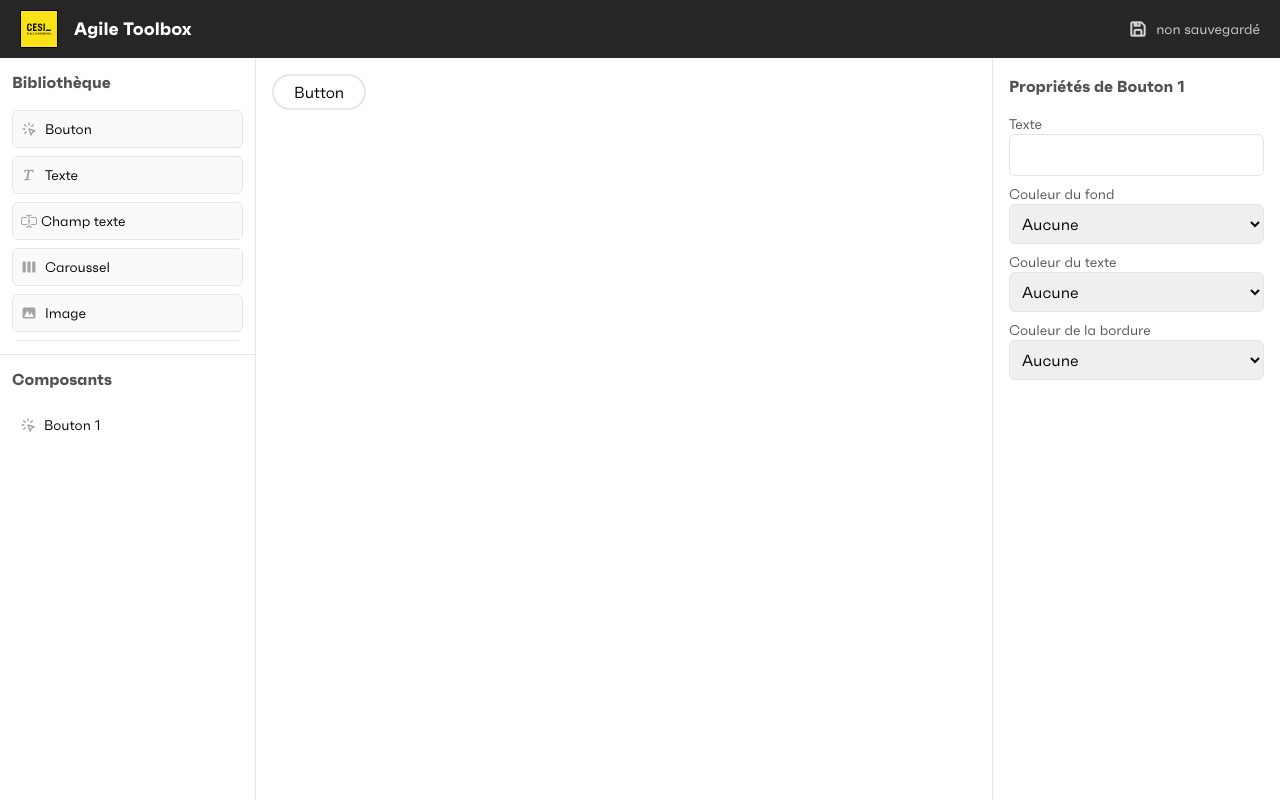
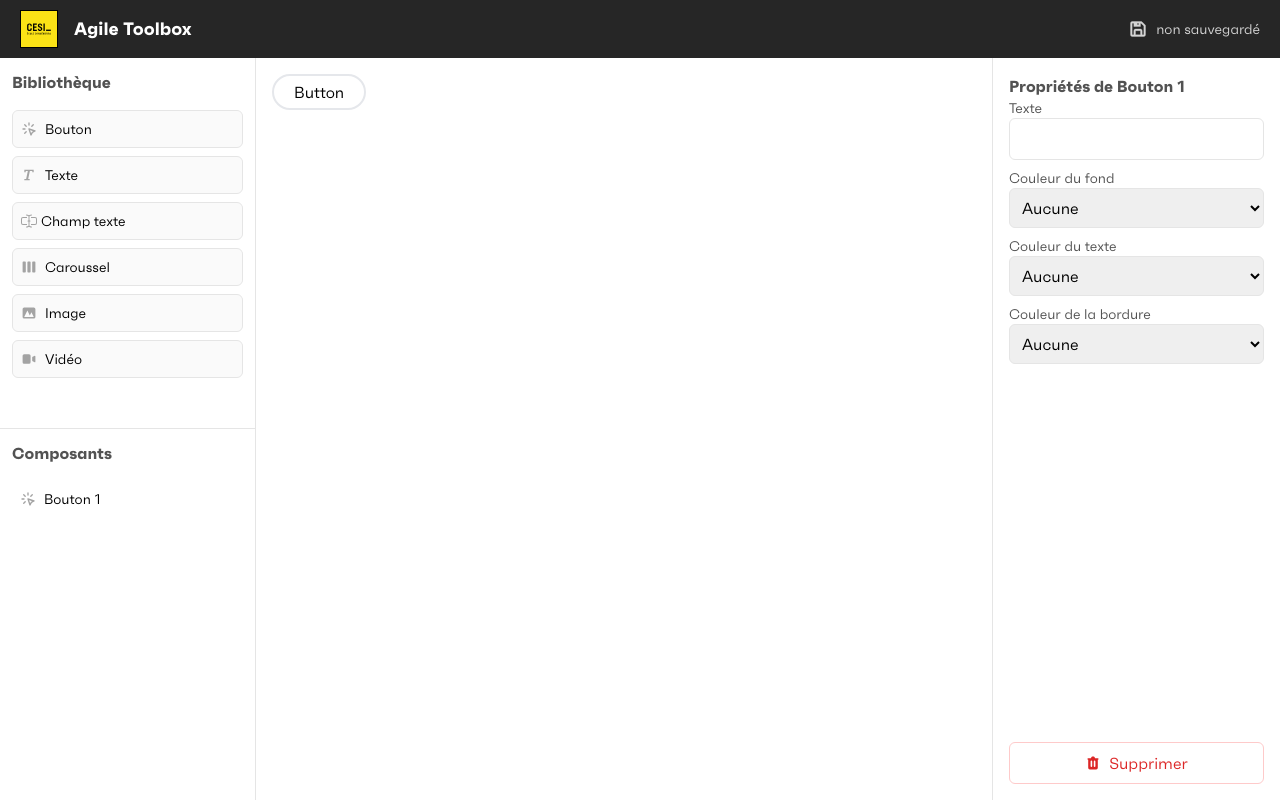
Before and after one commit to floriaaan/agile-toolbox, a Next.js app: page / in a window 1280 px wide. Both pictures are taken after a click on the button "Bouton". Built offline with nearby package versions, Linux system fonts and the light colour scheme.

Commit message:
feat(delete): remove button

```diff
--- a/components/Layout.jsx
+++ b/components/Layout.jsx
@@ -2,7 +2,13 @@ import { createContext, useContext, useEffect, useState } from "react";
 import { TbClick } from "react-icons/tb";
 import { BiText } from "react-icons/bi";
 
-import { HiViewBoards, HiVideoCamera, HiPhotograph } from "react-icons/hi";
+import {
+  HiViewBoards,
+  HiVideoCamera,
+  HiPhotograph,
+  HiX,
+  HiTrash,
+} from "react-icons/hi";
 
 import { BsInputCursorText } from "react-icons/bs";
 
@@ -59,10 +65,15 @@ export const LayoutProvider = ({ children }) => {
 export const useLayout = () => useContext(LayoutContext);
 
 const LeftSidebar = () => {
-  const { components, setComponents, setSelectedComponentIndex } = useLayout();
+  const {
+    components,
+    setComponents,
+    selectedComponentIndex,
+    setSelectedComponentIndex,
+  } = useLayout();
   return (
     <div className="w-64 h-full border-r border-neutral-200">
-      <div className="p-3 border-b h-2/5 border-neutral-200">
+      <div className="p-3 border-b h-1/2 border-neutral-200">
         <h2 className="font-bold text-neutral-600">Bibliothèque</h2>
         <div className="flex flex-col mt-4 overflow-y-auto h-full max-h-[85%] gap-y-2">
           <button
@@ -175,15 +186,16 @@ const LeftSidebar = () => {
         </div>
       </div>
 
-      <div className="p-3 h-3/5 border-neutral-200">
+      <div className="p-3 h-1/2 border-neutral-200">
         <h2 className="font-bold text-neutral-600">Composants</h2>
         <div className="flex flex-col mt-4 overflow-y-auto h-full max-h-[85%] gap-y-2">
           {components.map((component, i) => (
             <button
               key={component?.key}
               onClick={() => setSelectedComponentIndex(i)}
-              className="inline-flex items-center p-2 text-sm duration-150 border-b last:border-0 hover:bg-neutral-100 active:bg-neutral-200 active:border-neutral-300 border-neutral-200 "
+              className="inline-flex items-center justify-between w-full p-2 text-sm duration-150 border-b last:border-0 hover:bg-neutral-100 active:bg-neutral-200 active:border-neutral-300 border-neutral-200 "
             >
+              <span className="inline-flex items-center">
                 {component?.type === "button" && (
                   <TbClick className="w-4 h-4 mr-2 text-neutral-400" />
                 )}
@@ -203,6 +215,19 @@ const LeftSidebar = () => {
                   <HiVideoCamera className="w-4 h-4 mr-2 text-neutral-400" />
                 )}
                 {component?.name}
+              </span>
+              {/* <button
+                className="flex items-center justify-center w-5 h-5 bg-red-100 rounded-lg"
+                onClick={() => {
+                  const old = components;
+                  old.splice(i, 1);
+                  setComponents(old);
+                  if (selectedComponentIndex === i)
+                    setSelectedComponentIndex(undefined);
+                }}
+              >
+                <HiX className="w-3 h-3 text-red-700" />
+              </button> */}
             </button>
           ))}
         </div>
@@ -215,7 +240,7 @@ const LeftSidebar = () => {
  * Figma-style sidebar for properties
  */
 const RightSidebar = () => {
-  const { selectedComponentIndex, setComponents, components } = useLayout();
+  const { selectedComponentIndex,setSelectedComponentIndex, setComponents, components } = useLayout();
   const component = components[selectedComponentIndex];
   const [text, setText] = useState(component?.props?.text || "");
   const [bgColor, setBgColor] = useState(
@@ -250,7 +275,8 @@ const RightSidebar = () => {
   }, [text, bgColor, textColor, borderColor, url]);
 
   return component ? (
-    <div className="flex flex-col h-full p-4 border-l border-neutral-200 w-72 gap-y-4">
+    <div className="flex flex-col justify-between h-full p-4 border-l border-neutral-200 w-72 gap-y-4">
+      <div className="flex flex-col h-full grow">
         <h2 className="font-bold text-neutral-600">
           Propriétés de {component.name}
         </h2>
@@ -326,5 +352,18 @@ const RightSidebar = () => {
           )}
         </div>
       </div>
+      <button
+        onClick={() => {
+          const old = components;
+          old.splice(selectedComponentIndex, 1);
+          setComponents([...old]);
+          setSelectedComponentIndex(undefined);
+        }}
+        className="inline-flex items-center justify-center p-2 text-red-600 duration-150 border border-red-200 rounded-md hover:bg-red-100 gap-x-2"
+      >
+        <HiTrash />
+        Supprimer
+      </button>
+    </div>
   ) : null;
 };
```
Lines whose indentation alone changed are shown as unchanged.
